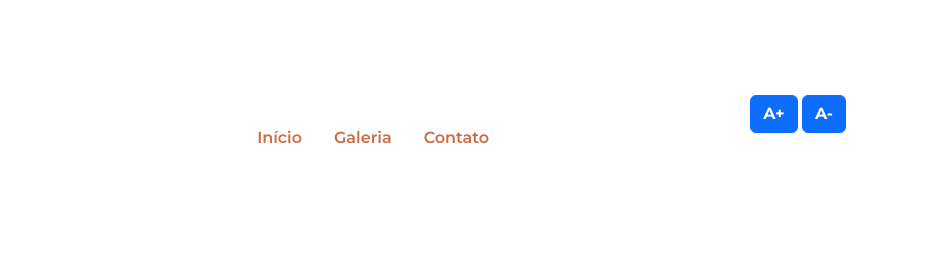
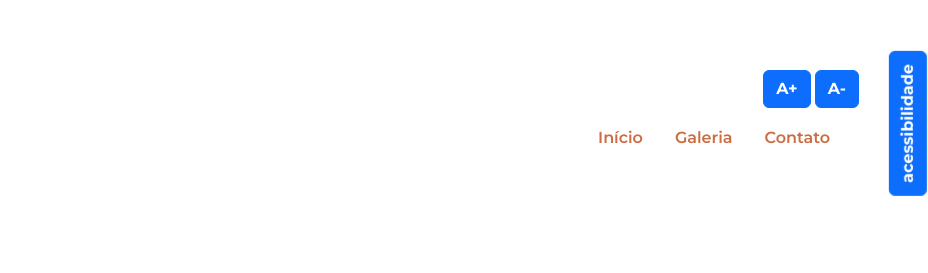
Before and after one commit to SamyFelix/Terceiro-ano-aula-1-, a plain HTML site: page index.html in a window 1280 px wide. Shown: the top 273 px of the page, 352-1280 px from the left. Drawn offline with nearby package versions, Linux system fonts and the light colour scheme.

Commit message:
Baixando

```diff
--- a/index.html
+++ b/index.html
@@ -21,9 +21,12 @@
                 <li class="nav-item"><a class="nav-link" href="#galeria">Galeria</a></li>
                 <li class="nav-item"><a class="nav-link" href="#contato">Contato</a></li>
             </ul>
-            <div id="acessibilidade">
-                <button id="aumentar-fonte" class="btn btn-primary fw-bold">A+</button>
-                <button id="diminui-fonte" class="btn btn-primary fw-bold">A-</button>
+            <div id="acessibilidade" class="menu-acessibilidade">
+                <button id="botao-acessibilidade" class="btn btn-primary fw-bold rotacao-botao">acessibilidade</button>
+                <div id="opcoes-acessibilidade">
+                    <button id="aumentar-fonte" class="btn btn-primary fw-bold">A+</button>
+                    <button id="diminui-fonte" class="btn btn-primary fw-bold">A-</button>
+                </div>
             </div>
         </nav>
 
--- a/styles.css
+++ b/styles.css
@@ -140,3 +140,19 @@ h2 {
 .form-control {
     background-color: #F1EDEF;
 }
+
+.menu-acessibilidade{
+    position: fixed;
+    top: 2rem;
+    right: 20px;
+    z-index: 1000;
+}
+.rotacao-botao{
+    transform: rotate(-90deg);
+    transform-origin: right center;
+}
+.opcoes-acessibilidade{
+    margin-top: 10px;
+    display: flex;
+    flex-direction: column;
+}
```
